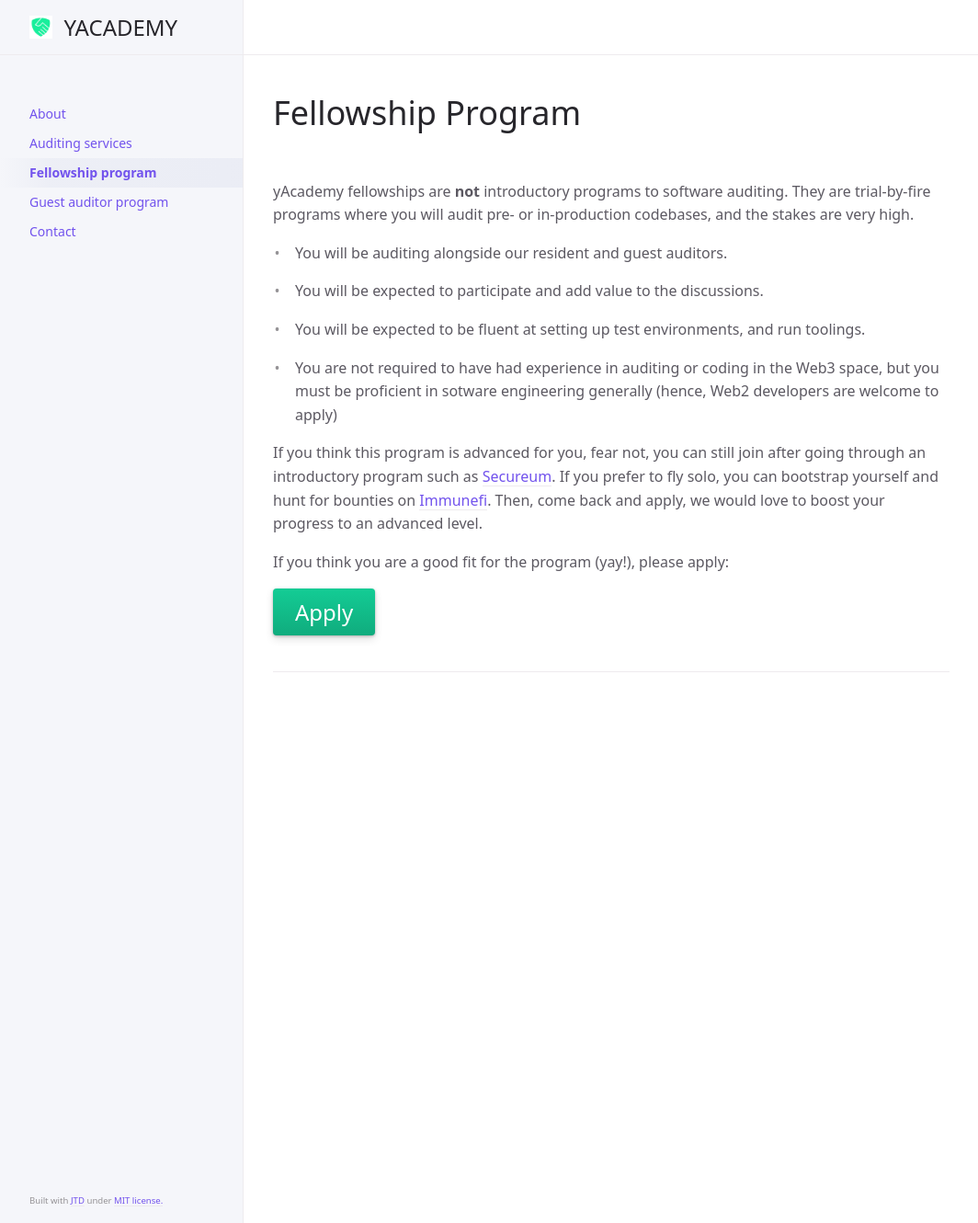
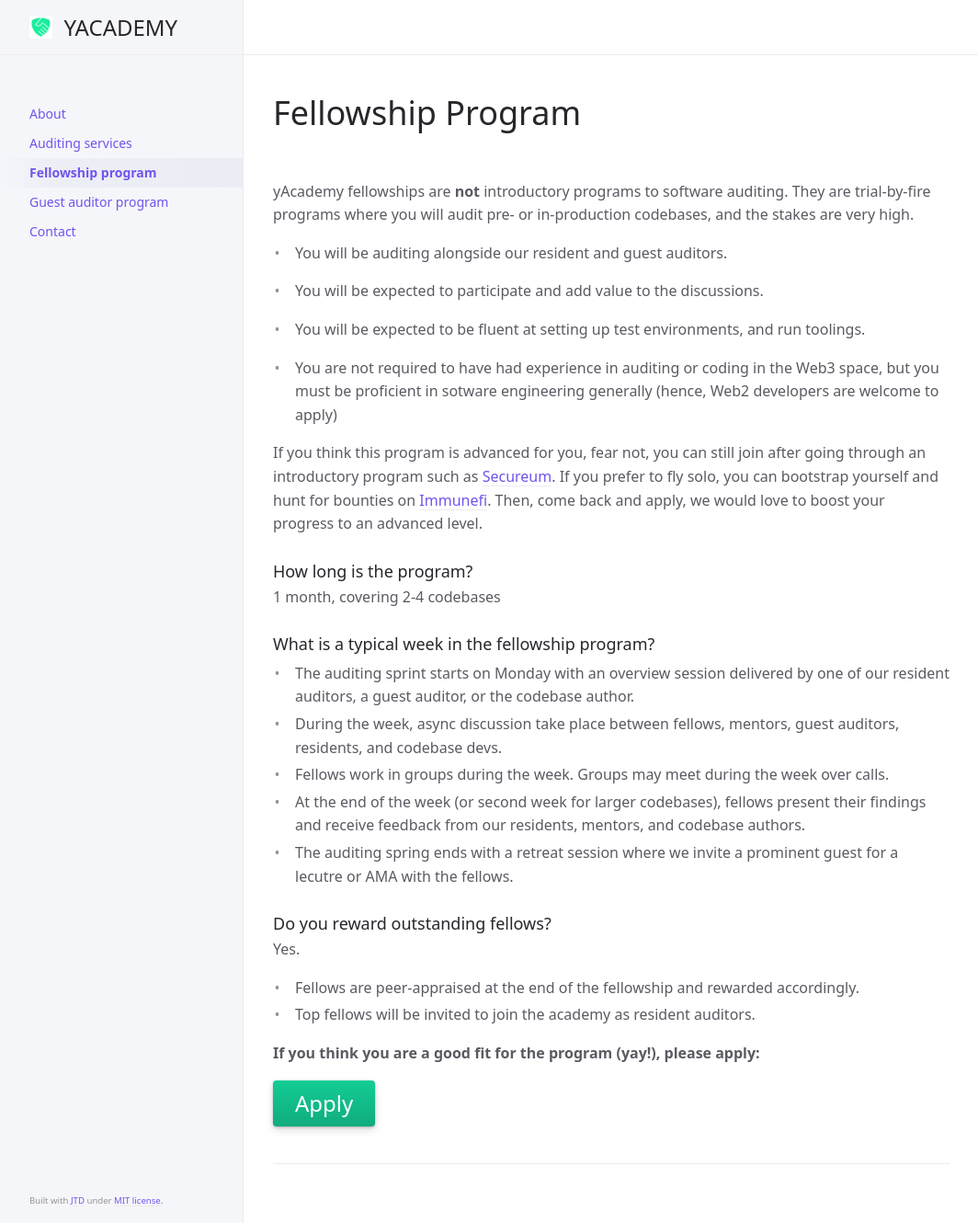
Before and after one commit to yacademy/yacademy.github.io, a Jekyll site: the page built from fellowship-program.md, in a window 1280 px wide and 1330 px high. Shown: the whole window at 92% size, without its empty margins (107-1171 px from the left). Built offline with Jekyll 4.4.1, drawn with Linux system fonts in a browser that asks for light colours.

Commit message:
Update fellowship-program.md

```diff
--- a/fellowship-program.md
+++ b/fellowship-program.md
@@ -21,6 +21,27 @@ yAcademy fellowships are **not** introductory programs to software auditing. The
 
 If you think this program is advanced for you, fear not, you can still join after going through an introductory program such as [Secureum](https://secureum.xyz/). If you prefer to fly solo, you can bootstrap yourself and hunt for bounties on [Immunefi](https://immunefi.com/). Then, come back and apply, we would love to boost your progress to an advanced level.
 
-If you think you are a good fit for the program (yay!), please apply:
+### How long is the program?
+
+1 month, covering 2-4 codebases
+
+### What is a typical week in the fellowship program?
+
+- The auditing sprint starts on Monday with an overview session delivered by one of our resident auditors, a guest auditor, or the codebase author.
+- During the week, async discussion take place between fellows, mentors, guest auditors, residents, and codebase devs.
+- Fellows work in groups during the week. Groups may meet during the week over calls.
+- At the end of the week (or second week for larger codebases), fellows present their findings and receive feedback from our residents, mentors, and codebase authors.
+- The auditing spring ends with a retreat session where we invite a prominent guest for a lecutre or AMA with the fellows.
+
+### Do you reward outstanding fellows?
+
+Yes.
+
+- Fellows are peer-appraised at the end of the fellowship and rewarded accordingly.
+- Top fellows will be invited to join the academy as resident auditors.
+
+
+
+**If you think you are a good fit for the program (yay!), please apply:**
 
 <span class="fs-6"> [Apply](https://docs.google.com/forms/d/e/1FAIpQLSfc5VUYOyG_cRpiRkymJOVoHluFOuiYMRONX-R7xRuvWM25Xg/viewform){: .btn .btn-green } </span> &nbsp;
```
